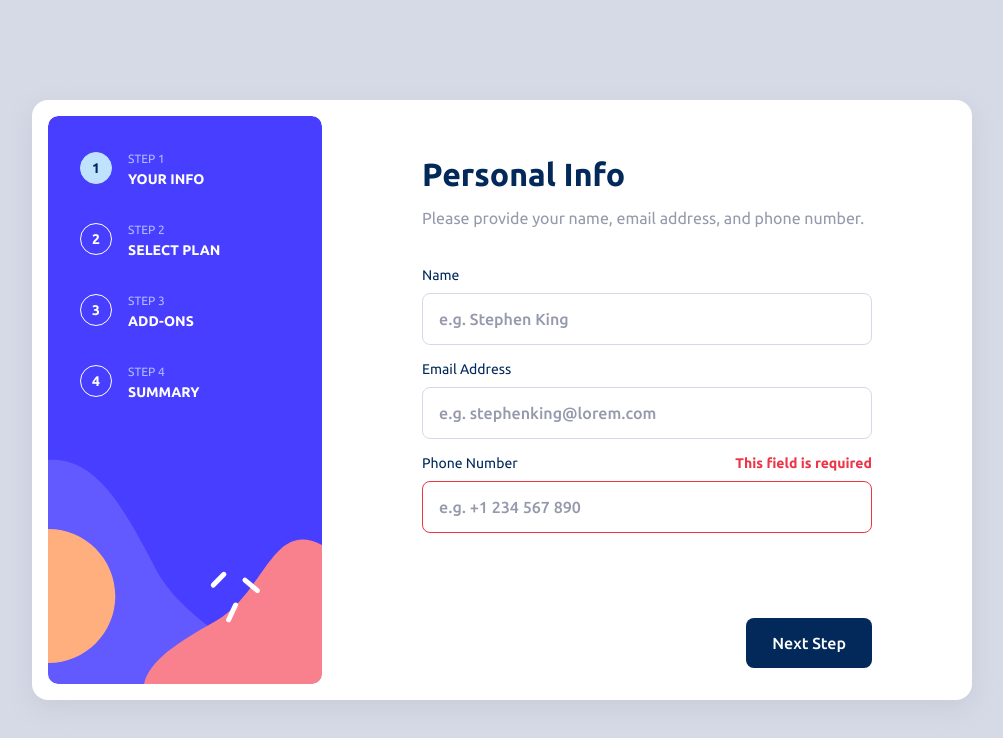
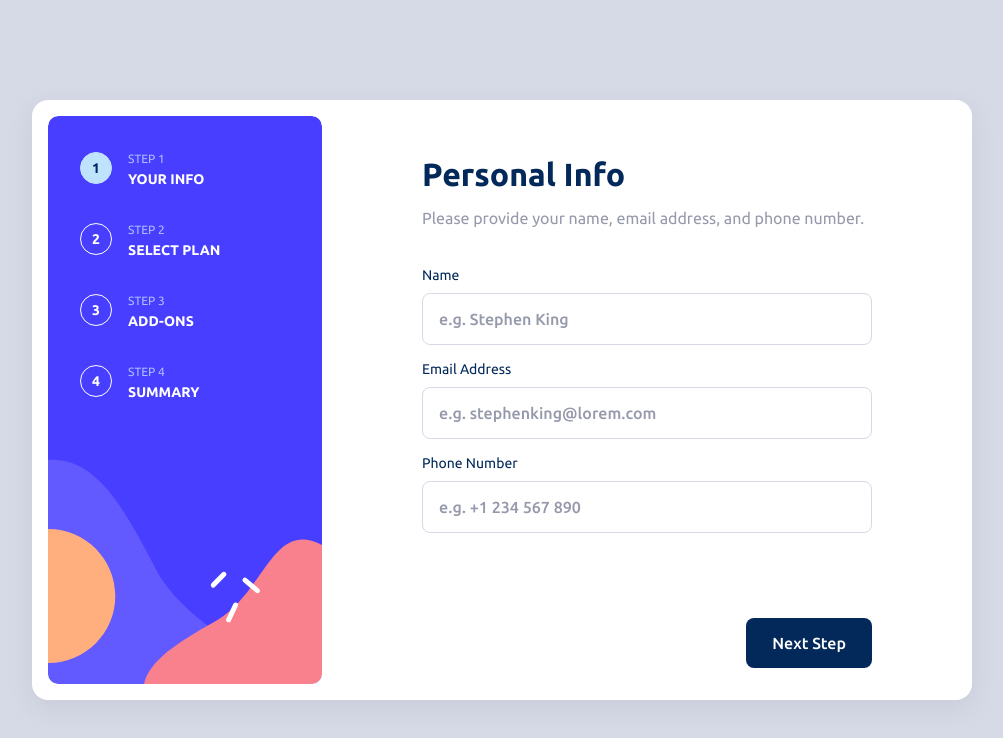
Before and after one commit to IgoCarvalho/frontend-mentor-challenges, a Vue app in the folder multi-step-form/: page / in a window 1280 px wide. Shown: the top 738 px of the page, without its empty margins (138-1141 px from the left). Built offline with nearby package versions, Linux system fonts and the light colour scheme.

Commit message:
✨ add form validation for step 1

```diff
--- a/multi-step-form/package.json
+++ b/multi-step-form/package.json
@@ -11,7 +11,9 @@
     "lint": "eslint . --ext .vue,.js,.jsx,.cjs,.mjs,.ts,.tsx,.cts,.mts --fix --ignore-path .gitignore"
   },
   "dependencies": {
-    "vue": "^3.2.45"
+    "vee-validate": "^4.7.3",
+    "vue": "^3.2.45",
+    "yup": "^0.32.11"
   },
   "devDependencies": {
     "@rushstack/eslint-patch": "^1.1.4",
--- a/multi-step-form/src/components/AppForm.vue
+++ b/multi-step-form/src/components/AppForm.vue
@@ -1,25 +1,34 @@
 <script setup lang="ts">
 import { ref, watch } from 'vue';
+import { Form } from 'vee-validate';
+import * as yup from 'yup';
 
 import AppButton from './AppButton.vue';
 import AppInput from './AppInput.vue';
 import FormSection from './FormSection.vue';
 import InputRadioBox from './InputRadioBox.vue';
+import AppSwitch from './AppSwitch.vue';
+import AppCheckBox from './AppCheckBox.vue';
+import FormFinishingUp from './FormFinishingUp.vue';
+import FormStepper from './FormStepper.vue';
 
 import ArcadeIcon from './icons/ArcadeIcon.vue';
 import AdvancedIcon from './icons/AdvancedIcon.vue';
 import ProIcon from './icons/ProIcon.vue';
-import AppSwitch from './AppSwitch.vue';
-import AppCheckBox from './AppCheckBox.vue';
-import FormFinishingUp from './FormFinishingUp.vue';
+
 import type { FormFinishingUpAddOn } from './FormFinishingUp.vue';
-import FormStepper from './FormStepper.vue';
 
 const plan = ref('');
 const addOns = ref<String[]>([]);
 const formStep = ref(0);
 const slideDirection = ref<'left' | 'right'>('left');
 const formSteps = ['Your info', 'Select plan', 'Add-ons', 'Summary'];
+
+const formSchema = yup.object({
+  name: yup.string().required().min(3),
+  email: yup.string().required().email(),
+  phone: yup.string().required(),
+});
 
 watch(formStep, (actualStep, oldStep) => {
   const slideToNextStep = actualStep > oldStep;
@@ -62,7 +71,7 @@ function setSlideDirection(slidingToNextStep: boolean) {
 <template>
   <FormStepper :stepsLabel="formSteps" :currentStep="formStep" />
 
-  <form class="form">
+  <Form class="form" :validation-schema="formSchema">
     <Transition mode="out-in" :name="`slide-${slideDirection}`">
       <FormSection
         v-if="formStep === 0"
@@ -78,11 +87,10 @@ function setSlideDirection(slidingToNextStep: boolean) {
             placeholder="e.g. stephenking@lorem.com"
           />
           <AppInput
-            name="phoneNumber"
+            name="phone"
             label="Phone Number"
-            type="number"
+            type="phone"
             placeholder="e.g. +1 234 567 890"
-            error="This field is required"
           />
         </div>
       </FormSection>
@@ -180,7 +188,7 @@ function setSlideDirection(slidingToNextStep: boolean) {
         Confirm
       </AppButton>
     </div>
-  </form>
+  </Form>
 </template>
 
 <style scoped>
--- a/multi-step-form/src/components/AppInput.vue
+++ b/multi-step-form/src/components/AppInput.vue
@@ -5,28 +5,36 @@ export default {
 </script>
 
 <script setup lang="ts">
+import { toRef } from 'vue';
+import { useField } from 'vee-validate';
+
 interface AppInputProps {
   name: string;
   label: string;
-  error?: string;
 }
 
-defineProps<AppInputProps>();
+const props = defineProps<AppInputProps>();
+
+const nameRef = toRef(props, 'name');
+const { errorMessage, value } = useField(nameRef);
 </script>
 
 <template>
   <div class="input-container">
     <div class="input-info">
       <label class="input-label" :for="name">{{ label }}</label>
-      <span v-show="error" class="input-error-message">{{ error }}</span>
+      <span v-show="errorMessage" class="input-error-message">{{
+        errorMessage
+      }}</span>
     </div>
     <input
       class="input-base"
-      :class="{ 'input-base-error': error }"
+      :class="{ 'input-base-error': errorMessage }"
       :id="name"
       :name="name"
       type="text"
       v-bind="$attrs"
+      v-model="value"
     />
   </div>
 </template>
```
Also changed, not shown: 1 other file (tests, documents, lock files or other folders).
